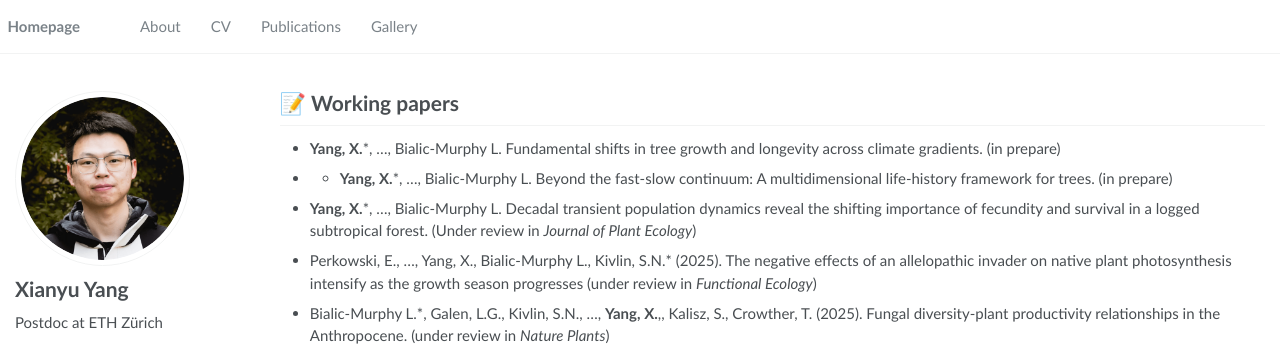
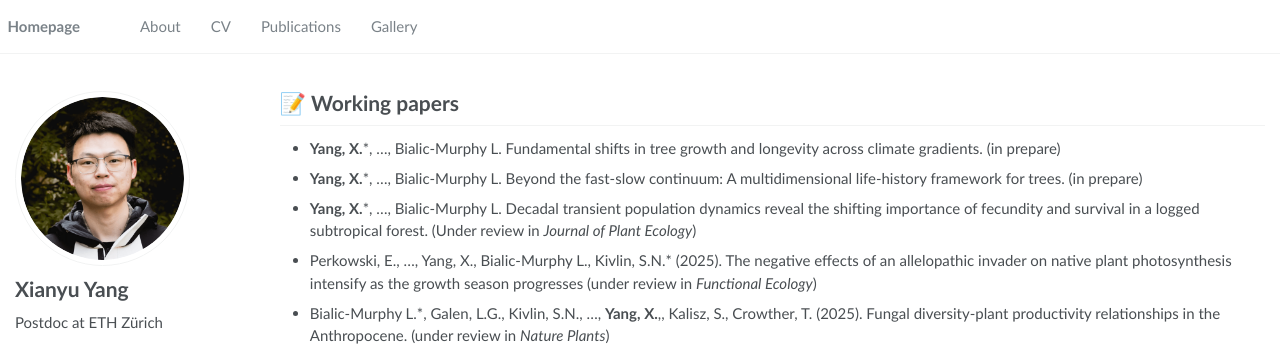
Before and after one commit to Xianyu-Yang/xianyu-yang.github.io, a Jekyll site: the page built from _pages/publications.md, in a window 1280 px wide. Shown: the top 354 px of the page. Built offline with Jekyll 4.4.1, drawn with Linux system fonts in a browser that asks for light colours; some web fonts are replaced.

```diff
--- a/_pages/publications.md
+++ b/_pages/publications.md
@@ -8,7 +8,7 @@ author_profile: true
 # 📝 Working papers
 - **Yang, X.**\*, ..., Bialic-Murphy L. Fundamental shifts in tree growth and longevity across climate gradients. (in prepare)
 
-- - **Yang, X.**\*, ..., Bialic-Murphy L. Beyond the fast-slow continuum: A multidimensional life-history framework for trees. (in prepare)
+- **Yang, X.**\*, ..., Bialic-Murphy L. Beyond the fast-slow continuum: A multidimensional life-history framework for trees. (in prepare)
 
 -	**Yang, X.**\*, ..., Bialic-Murphy L. Decadal transient population dynamics reveal the shifting importance of fecundity and survival in a logged subtropical forest. (Under review in _Journal of Plant Ecology_)
 
```
